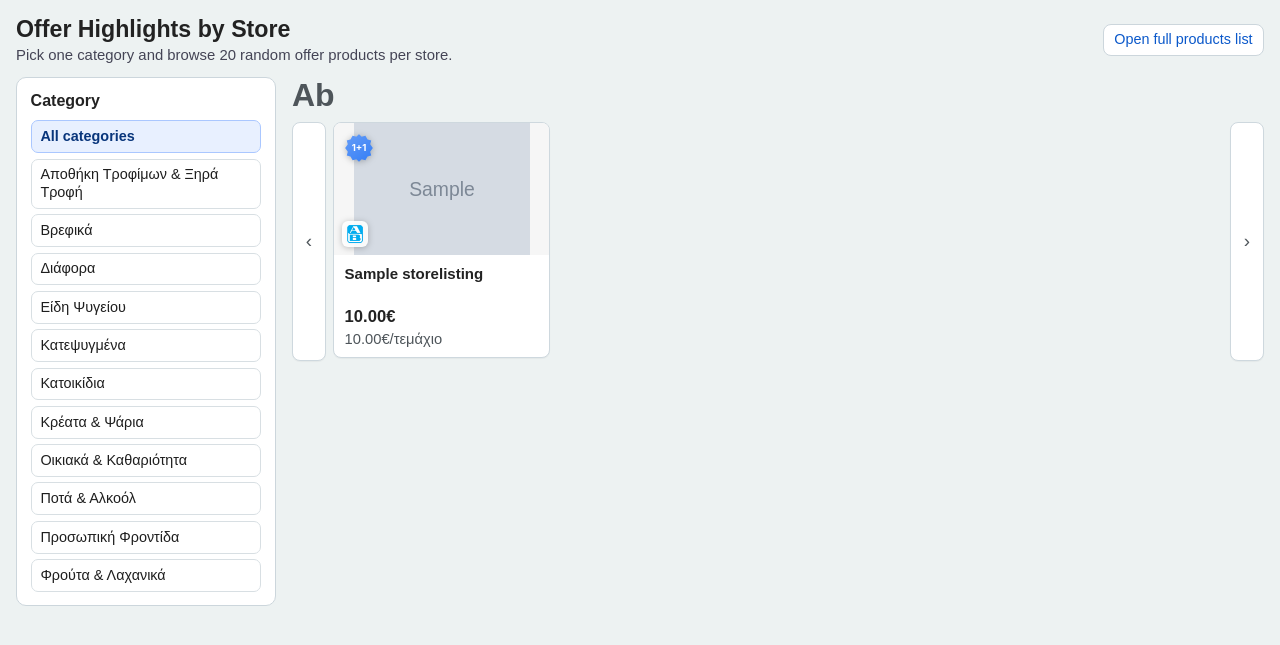
After one commit to chrysanthospepes/market-aggregator, a Django app: page / in a window 1280 px wide. The commit adds this page. Shown: the top 645 px of the page. Run offline with Django 5.2, Linux system fonts and the light colour scheme; data comes from the database, SQL or seed files in the repository; tables that the repository leaves empty hold one stand-in row (values such as "Sample post"); grey boxes marked "Sample" are stand-in pictures.

Commit message:
feat(comparison): add offers homepage and migrate listing offer to boolean

```diff
--- /dev/null
+++ b/comparison/templates/comparison/home.html
@@ -0,0 +1,372 @@
+<!doctype html>
+<html lang="en">
+<head>
+  <meta charset="utf-8">
+  <meta name="viewport" content="width=device-width, initial-scale=1">
+  <title>Store Offers</title>
+  <style>
+    body {
+      font-family: sans-serif;
+      margin: 0;
+      background: #edf2f2;
+      color: #222;
+    }
+    .page {
+      max-width: 1480px;
+      margin: 0 auto;
+      padding: 1rem;
+    }
+    .header {
+      display: flex;
+      align-items: center;
+      justify-content: space-between;
+      gap: 1rem;
+      flex-wrap: wrap;
+      margin-bottom: 0.9rem;
+    }
+    .header h1 {
+      margin: 0;
+      font-size: 1.45rem;
+    }
+    .header p {
+      margin: 0.25rem 0 0;
+      color: #445;
+      font-size: 0.93rem;
+    }
+    .header a {
+      border: 1px solid #ccd6dc;
+      border-radius: 8px;
+      background: #fff;
+      text-decoration: none;
+      color: #0a58ca;
+      padding: 0.42rem 0.65rem;
+      font-size: 0.9rem;
+      line-height: 1.15;
+      white-space: nowrap;
+    }
+    .layout {
+      display: grid;
+      grid-template-columns: 260px minmax(0, 1fr);
+      gap: 1rem;
+      align-items: start;
+    }
+    .sidebar {
+      position: sticky;
+      top: 1rem;
+      border: 1px solid #ccd6dc;
+      border-radius: 10px;
+      background: #fff;
+      padding: 0.85rem;
+      max-height: calc(100vh - 2rem);
+      overflow: auto;
+    }
+    .sidebar h2 {
+      margin: 0 0 0.65rem;
+      font-size: 1rem;
+    }
+    .category-list {
+      display: grid;
+      gap: 0.35rem;
+    }
+    .category-link {
+      display: block;
+      border: 1px solid #d8dfe3;
+      border-radius: 7px;
+      text-decoration: none;
+      color: #1e1e1e;
+      font-size: 0.9rem;
+      line-height: 1.2;
+      padding: 0.42rem 0.55rem;
+      background: #fff;
+    }
+    .category-link:hover {
+      background: #f5f8ff;
+    }
+    .category-link.active {
+      background: #e8f0ff;
+      border-color: #aac7ff;
+      color: #08357b;
+      font-weight: 600;
+    }
+    .store-section {
+      margin-bottom: 1rem;
+    }
+    .store-section h2 {
+      margin: 0 0 0.45rem;
+      font-size: 2rem;
+      font-weight: 700;
+      color: #4e555a;
+      text-transform: capitalize;
+    }
+    .product-carousel {
+      display: grid;
+      grid-template-columns: auto minmax(0, 1fr) auto;
+      gap: 0.45rem;
+      align-items: stretch;
+    }
+    .carousel-btn {
+      border: 1px solid #ced8de;
+      border-radius: 8px;
+      background: #fff;
+      color: #4e555a;
+      width: 34px;
+      min-width: 34px;
+      cursor: pointer;
+      font-size: 1.18rem;
+      line-height: 1;
+      box-shadow: 0 1px 1px rgba(0, 0, 0, 0.04);
+    }
+    .carousel-btn:hover {
+      background: #f5f8ff;
+    }
+    .product-row {
+      display: flex;
+      flex-wrap: nowrap;
+      gap: 0.55rem;
+      overflow-x: auto;
+      overflow-y: hidden;
+      scroll-behavior: smooth;
+      scrollbar-width: thin;
+      padding-bottom: 0.2rem;
+    }
+    .product-card {
+      flex: 0 0 clamp(185px, 18vw, 220px);
+      border: 1px solid #ced8de;
+      border-radius: 8px;
+      overflow: hidden;
+      background: #fff;
+      box-shadow: 0 1px 1px rgba(0, 0, 0, 0.04);
+    }
+    .product-card a {
+      text-decoration: none;
+      color: inherit;
+      display: block;
+      height: 100%;
+    }
+    .image-wrap {
+      position: relative;
+      width: 100%;
+      height: 132px;
+      display: flex;
+      align-items: center;
+      justify-content: center;
+      overflow: hidden;
+      background: #f6f6f6;
+    }
+    .product-image {
+      width: 100%;
+      height: 100%;
+      object-fit: contain;
+      padding: 0.35rem;
+      display: block;
+    }
+    .no-image {
+      color: #666;
+      font-size: 0.9rem;
+    }
+    .image-badge {
+      position: absolute;
+      z-index: 2;
+      width: auto;
+      height: auto;
+      object-fit: contain;
+      filter: drop-shadow(0 1px 3px rgba(0, 0, 0, 0.25));
+      pointer-events: none;
+    }
+    .sale-badge {
+      top: 8px;
+      left: 8px;
+      width: 34px;
+      height: 34px;
+      z-index: 4;
+    }
+    .store-badge {
+      left: 8px;
+      bottom: 8px;
+      width: 24px;
+      height: 24px;
+      border-radius: 6px;
+      background: rgba(255, 255, 255, 0.92);
+      padding: 1px;
+      z-index: 3;
+    }
+    .content {
+      padding: 0.65rem;
+    }
+    .product-name {
+      margin: 0 0 0.4rem;
+      font-size: 0.94rem;
+      font-weight: 700;
+      line-height: 1.18;
+      min-height: 2.25rem;
+      display: -webkit-box;
+      -webkit-line-clamp: 2;
+      -webkit-box-orient: vertical;
+      overflow: hidden;
+      text-overflow: ellipsis;
+    }
+    .price-line {
+      margin: 0;
+      font-size: 1.04rem;
+      font-weight: 700;
+    }
+    .unit-price-line {
+      margin: 0.2rem 0 0;
+      font-size: 0.92rem;
+      color: #4e555a;
+    }
+    .old-price {
+      margin-left: 0.22rem;
+      font-size: 0.88rem;
+      color: #666;
+      font-weight: 500;
+    }
+    .empty-state {
+      border: 1px dashed #bcc8d1;
+      border-radius: 10px;
+      background: #fff;
+      padding: 1rem;
+      color: #404a52;
+    }
+    @media (max-width: 1340px) {
+      .product-card {
+        flex-basis: clamp(185px, 20vw, 215px);
+      }
+    }
+    @media (max-width: 1020px) {
+      .layout {
+        grid-template-columns: 1fr;
+      }
+      .sidebar {
+        position: static;
+        max-height: none;
+      }
+      .carousel-btn {
+        display: none;
+      }
+      .product-card {
+        flex-basis: clamp(175px, 44vw, 220px);
+      }
+    }
+    @media (max-width: 520px) {
+      .product-card {
+        flex-basis: 76vw;
+      }
+    }
+  </style>
+</head>
+<body>
+  <div class="page">
+    <header class="header">
+      <div>
+        <h1>Offer Highlights by Store</h1>
+        <p>Pick one category and browse 20 random offer products per store.</p>
+      </div>
+      <a href="{% url 'product-list' %}">Open full products list</a>
+    </header>
+
+    <div class="layout">
+      <aside class="sidebar">
+        <h2>Category</h2>
+        <nav class="category-list" aria-label="Category filter">
+          <a href="{% url 'home' %}" class="category-link {% if not selected_category_filter %}active{% endif %}">All categories</a>
+          {% for category in categories %}
+            <a href="?category={{ category.slug }}" class="category-link {% if selected_category_filter == category.slug %}active{% endif %}">
+              {{ category.name }}
+            </a>
+          {% endfor %}
+        </nav>
+      </aside>
+
+      <main>
+        {% if store_sections %}
+          {% for section in store_sections %}
+            <section class="store-section">
+              <h2>{{ section.store.name }}</h2>
+              <div class="product-carousel">
+                <button
+                  type="button"
+                  class="carousel-btn"
+                  data-row-id="store-row-{{ forloop.counter }}"
+                  data-direction="left"
+                  aria-label="Scroll {{ section.store.name }} products left"
+                >
+                  &#8249;
+                </button>
+                <div class="product-row" id="store-row-{{ forloop.counter }}">
+                {% for listing in section.listings %}
+                  <article class="product-card">
+                    <a href="{% url 'product-detail' listing.product_id %}">
+                      <div class="image-wrap">
+                        {% if listing.sale_icon_url %}
+                          <img src="{{ listing.sale_icon_url }}" alt="Offer badge" class="image-badge sale-badge">
+                        {% endif %}
+                        {% if section.store_icon_url %}
+                          <img src="{{ section.store_icon_url }}" alt="{{ section.store.name }} logo" class="image-badge store-badge">
+                        {% endif %}
+                        {% if listing.product.image %}
+                          <img src="{{ listing.product.image.url }}" alt="{{ listing.store_name }}" class="product-image">
+                        {% else %}
+                          <span class="no-image">No image available</span>
+                        {% endif %}
+                      </div>
+                      <div class="content">
+                        <h3 class="product-name">{{ listing.store_name }}</h3>
+                        <p class="price-line">
+                          {% if listing.final_price is not None %}
+                            {{ listing.final_price|floatformat:2 }}€
+                          {% else %}
+                            -
+                          {% endif %}
+                          {% if listing.original_price is not None and listing.final_price is not None and listing.original_price > listing.final_price %}
+                            <span class="old-price"><s>{{ listing.original_price|floatformat:2 }}€</s></span>
+                          {% endif %}
+                        </p>
+                        <p class="unit-price-line">
+                          {% if listing.final_unit_price is not None %}
+                            {{ listing.final_unit_price|floatformat:2 }}€{% if listing.unit_of_measure == "kilos" %}/κιλό{% elif listing.unit_of_measure == "liters" %}/λίτρο{% else %}/τεμάχιο{% endif %}
+                          {% else %}
+                            -
+                          {% endif %}
+                        </p>
+                      </div>
+                    </a>
+                  </article>
+                {% endfor %}
+                </div>
+                <button
+                  type="button"
+                  class="carousel-btn"
+                  data-row-id="store-row-{{ forloop.counter }}"
+                  data-direction="right"
+                  aria-label="Scroll {{ section.store.name }} products right"
+                >
+                  &#8250;
+                </button>
+              </div>
+            </section>
+          {% endfor %}
+        {% else %}
+          <p class="empty-state">No offer products found for this category.</p>
+        {% endif %}
+      </main>
+    </div>
+  </div>
+  <script>
+    (function () {
+      const step = 700;
+      const buttons = document.querySelectorAll(".carousel-btn[data-row-id]");
+      buttons.forEach((button) => {
+        button.addEventListener("click", () => {
+          const rowId = button.getAttribute("data-row-id");
+          const direction = button.getAttribute("data-direction");
+          const row = rowId ? document.getElementById(rowId) : null;
+          if (!row) return;
+          const distance = direction === "left" ? -step : step;
+          row.scrollBy({ left: distance, behavior: "smooth" });
+        });
+      });
+    })();
+  </script>
+</body>
+</html>
--- a/comparison/urls.py
+++ b/comparison/urls.py
@@ -4,6 +4,7 @@ from comparison import views
 
 
 urlpatterns = [
+    path("", views.home, name="home"),
     path("products/", views.product_list, name="product-list"),
     path("products/<int:product_id>/", views.product_detail, name="product-detail"),
     path("api/products/<int:product_id>/offers", views.product_offers, name="product-offers"),
--- a/comparison/views.py
+++ b/comparison/views.py
@@ -2,15 +2,28 @@ from __future__ import annotations
 
 from django.conf import settings
 from django.core.paginator import Paginator
-from django.db.models import Case, Count, F, IntegerField, Min, OuterRef, Q, Subquery, Value, When
+from django.db.models import (
+    BooleanField,
+    Case,
+    Count,
+    F,
+    IntegerField,
+    Min,
+    OuterRef,
+    Q,
+    Subquery,
+    Value,
+    When,
+)
 from django.db.models.functions import Coalesce
 from django.http import JsonResponse
 from django.shortcuts import get_object_or_404, render
 from django.utils.http import urlencode
 
-from catalog.models import Product, Store
+from catalog.models import Category, Product, Store
 from ingestion.models import StoreListing
 
+HOME_PRODUCTS_PER_STORE = 20
 PRODUCTS_PER_PAGE = 20
 DEFAULT_SORT = "price_asc"
 SORT_OPTIONS: tuple[tuple[str, str], ...] = (
@@ -28,6 +41,44 @@ OFFER_FILTER_OPTIONS: tuple[tuple[str, str], ...] = (
     ("one_plus_one", "1 + 1"),
     ("two_plus_one", "2 + 1"),
 )
+
+
+def _listing_offer_condition() -> Q:
+    return (
+        Q(offer=True)
+        | Q(discount_percent__gt=0)
+        | Q(one_plus_one=True)
+        | Q(two_plus_one=True)
+    )
+
+
+def _store_icon_url(store_name: str | None) -> str | None:
+    normalized_name = (store_name or "").strip().lower()
+    if not normalized_name:
+        return None
+    return f"{settings.MEDIA_URL}stores/{normalized_name}.png"
+
+
+def _sale_icon_url(
+    *,
+    discount_percent: int | None,
+    one_plus_one: bool,
+    two_plus_one: bool,
+) -> str | None:
+    if one_plus_one:
+        return f"{settings.MEDIA_URL}discounts/offer-1plus1.svg"
+    if two_plus_one:
+        return f"{settings.MEDIA_URL}discounts/offer-2plus1.svg"
+    if discount_percent is None:
+        return None
+    try:
+        pct = int(discount_percent)
+    except (TypeError, ValueError):
+        return None
+    if pct <= 0:
+        return None
+    pct = min(pct, 100)
+    return f"{settings.MEDIA_URL}discounts/discount-{pct:03d}.svg"
 
 
 def _parse_selected_store_ids(raw_values: list[str]) -> list[int]:
@@ -70,7 +121,7 @@ def _offer_filter_condition(offer_filter: str) -> Q:
             Q(cheapest_one_plus_one=False)
             & Q(cheapest_two_plus_one=False)
             & Q(cheapest_discount_percent__isnull=True)
-            & (Q(cheapest_offer_text__isnull=True) | Q(cheapest_offer_text=""))
+            & Q(cheapest_offer=False)
         )
     if offer_filter == "discount_0_20":
         return Q(cheapest_discount_percent__gte=1, cheapest_discount_percent__lte=20)
@@ -101,6 +152,57 @@ def _selected_filters_query(
     if not params:
         return ""
     return "&" + urlencode(params, doseq=True)
+
+
+def home(request):
+    categories = Category.objects.order_by("name")
+    selected_category_filter = (request.GET.get("category") or "").strip()
+    if selected_category_filter and not categories.filter(slug=selected_category_filter).exists():
+        selected_category_filter = ""
+
+    stores = Store.objects.filter(listings__is_active=True).order_by("name").distinct()
+    store_sections: list[dict[str, object]] = []
+
+    for store in stores:
+        listings = (
+            StoreListing.objects.select_related("product")
+            .filter(
+                store=store,
+                is_active=True,
+                product__isnull=False,
+            )
+            .filter(_listing_offer_condition())
+        )
+        if selected_category_filter:
+            listings = listings.filter(product__category__slug=selected_category_filter)
+        picked_listings = list(listings.order_by("?")[:HOME_PRODUCTS_PER_STORE])
+        if not picked_listings:
+            continue
+
+        for listing in picked_listings:
+            listing.sale_icon_url = _sale_icon_url(
+                discount_percent=listing.discount_percent,
+                one_plus_one=listing.one_plus_one,
+                two_plus_one=listing.two_plus_one,
+            )
+
+        store_sections.append(
+            {
+                "store": store,
+                "store_icon_url": _store_icon_url(store.name),
+                "listings": picked_listings,
+            }
+        )
+
+    return render(
+        request,
+        "comparison/home.html",
+        {
+            "categories": categories,
+            "selected_category_filter": selected_category_filter,
+            "store_sections": store_sections,
+        },
+    )
 
 
 def product_list(request):
@@ -166,7 +268,11 @@ def product_list(request):
             ),
             cheapest_one_plus_one=Subquery(cheapest_price_listing.values("one_plus_one")[:1]),
             cheapest_two_plus_one=Subquery(cheapest_price_listing.values("two_plus_one")[:1]),
-            cheapest_offer_text=Subquery(cheapest_price_listing.values("offer")[:1]),
+            cheapest_offer=Coalesce(
+                Subquery(cheapest_price_listing.values("offer")[:1]),
+                Value(False),
+                output_field=BooleanField(),
+            ),
             no_unit_price_sort=Case(
                 When(lowest_sort_unit_price__isnull=True, then=Value(1)),
                 default=Value(0),
@@ -262,26 +368,12 @@ def product_list(request):
     page_obj = paginator.get_page(request.GET.get("page"))
     page_products = list(page_obj.object_list)
     for product in page_products:
-        store_name = (getattr(product, "cheapest_store_name", "") or "").strip().lower()
-        product.store_icon_url = (
-            f"{settings.MEDIA_URL}stores/{store_name}.png" if store_name else None
+        product.store_icon_url = _store_icon_url(getattr(product, "cheapest_store_name", None))
+        product.sale_icon_url = _sale_icon_url(
+            discount_percent=getattr(product, "cheapest_discount_percent", None),
+            one_plus_one=bool(getattr(product, "cheapest_one_plus_one", False)),
+            two_plus_one=bool(getattr(product, "cheapest_two_plus_one", False)),
         )
-
-        product.sale_icon_url = None
-        if getattr(product, "cheapest_one_plus_one", False):
-            product.sale_icon_url = f"{settings.MEDIA_URL}discounts/offer-1plus1.svg"
-        elif getattr(product, "cheapest_two_plus_one", False):
-            product.sale_icon_url = f"{settings.MEDIA_URL}discounts/offer-2plus1.svg"
-        else:
-            discount_percent = getattr(product, "cheapest_discount_percent", None)
-            if discount_percent is not None:
-                try:
-                    pct = int(discount_percent)
-                except (TypeError, ValueError):
-                    pct = 0
-                if pct > 0:
-                    pct = min(pct, 100)
-                    product.sale_icon_url = f"{settings.MEDIA_URL}discounts/discount-{pct:03d}.svg"
 
     stores = (
         Store.objects.filter(listings__is_active=True)
--- a/ingestion/models.py
+++ b/ingestion/models.py
@@ -54,7 +54,7 @@ class StoreListing(models.Model):
     root_category = models.CharField(max_length=255, null=True, blank=True, db_index=True)
     unit_of_measure = models.CharField(max_length=64, null=True, blank=True)
     discount_percent = models.PositiveIntegerField(null=True, blank=True)
-    offer = models.CharField(max_length=255, null=True, blank=True)
+    offer = models.BooleanField(default=False)
     one_plus_one = models.BooleanField(default=False)
     two_plus_one = models.BooleanField(default=False)
     promo_text = models.CharField(max_length=512, null=True, blank=True)
--- a/ingestion/tests.py
+++ b/ingestion/tests.py
@@ -148,15 +148,17 @@ class ImportPipelineTests(TestCase):
 
         self.assertEqual(StoreListing.objects.count(), 2)
         updated_listing = StoreListing.objects.get(store_sku="sku-1")
+        unchanged_listing = StoreListing.objects.get(store_sku="sku-2")
         self.assertEqual(str(updated_listing.final_price), "1.95")
         self.assertEqual(str(updated_listing.hidden_price), "0.98")
-        self.assertEqual(str(updated_listing.hidden_unit_price), "2.2941")
+        self.assertEqual(str(updated_listing.hidden_unit_price), "2.29")
         self.assertEqual(updated_listing.discount_percent, 20)
         self.assertTrue(updated_listing.one_plus_one)
         self.assertFalse(updated_listing.two_plus_one)
         self.assertEqual(updated_listing.promo_text, "1+1 offer")
         self.assertEqual(updated_listing.root_category, "freska-froyta-lachanika")
-        self.assertEqual(updated_listing.offer, "1+1")
+        self.assertTrue(updated_listing.offer)
+        self.assertFalse(unchanged_listing.offer)
 
         self.assertEqual(PriceHistory.objects.count(), 4)
         self.assertEqual(CrawlerRun.objects.count(), 2)
```
Also changed, not shown: comparison/templates/comparison/product_detail.html (+15 -1 lines), comparison/tests.py (+117 -24 lines), ingestion/services/importer.py (+11 -36 lines), ingestion/migrations/0006_storelisting_offer_bool.py (added).
